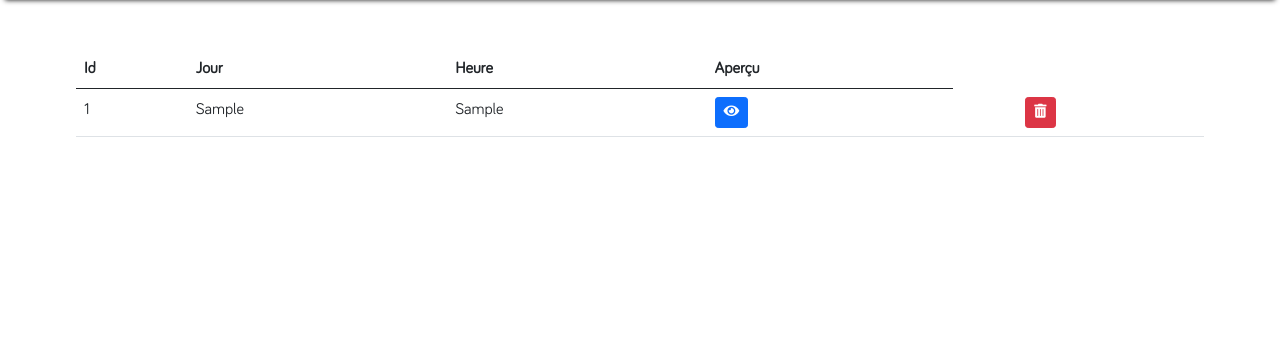
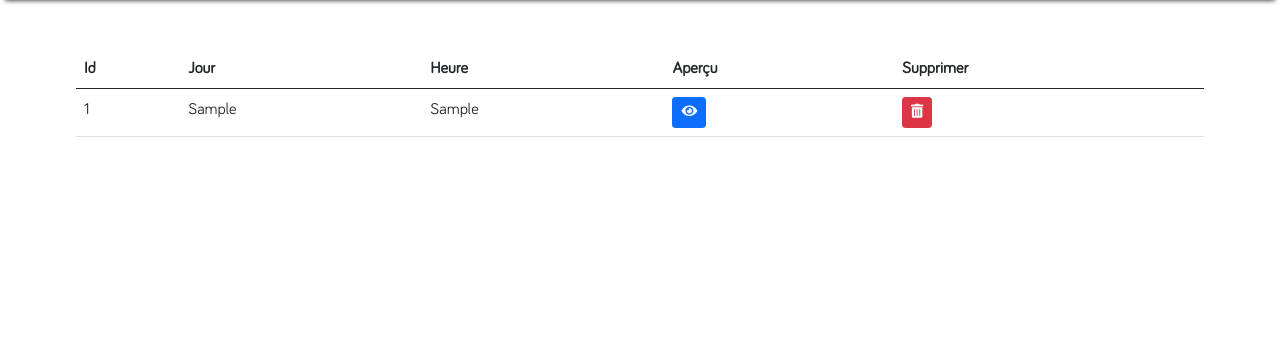
Before and after one commit to Mathar-sudo/winnerschool, a PHP site: template templates/horaire/index.php in a window 1280 px wide; the page is wider, and only the part inside the window is pictured. Shown: the part 96-436 px from the top of that part. Run offline with PHP 8.4, Linux system fonts and the light colour scheme; the visitor is signed in with stand-in values (Sample User, id 1); the template is opened without the code that fills it: most values are stand-ins (such as "Sample title", 1, 10 or a date in 2020).

Commit message:
Correctifs

```diff
--- a/templates/horaire/index.php
+++ b/templates/horaire/index.php
@@ -14,6 +14,7 @@
                 <th scope="col">Jour</th>
                 <th scope="col">Heure</th>
                 <th scope="col">Aperçu</th>
+                <th scope="col">Supprimer</th>
                 </tr>
             </thead>
             <tbody>
@@ -24,9 +25,9 @@
                     <td><?= $horaire->get_id_horaire() ?></td>
                     <td><?= $horaire->get_jour_horaire() ?></td>
                     <td><?= $horaire->get_heure_horaire() ?></td>
-                    <td><a href="?horaire=<?= $horaire->get_id_horaire() ?>"><button class="btn btn-primary btn-sm"><i class="fas fa-eye"></i></button></a><td>
+                    <td><a href="?horaire=<?= $horaire->get_id_horaire() ?>"><button class="btn btn-primary btn-sm"><i class="fas fa-eye"></i></button></a></td>
                     <td><button class="btn btn-danger btn-sm" id="supprimer_horaire"><i class="fas fa-trash-alt"></i></button>
-                    <a href="?supprimer_horaire=<?= $horaire->get_id_horaire() ?>" id="confirm_suppression" class="collapse"><button class="btn btn-danger btn-sm">Confirmer</button></a></td>
+                    <a href="?supprimer_horaire=<?= $horaire->get_id_horaire() ?>" id="confirm_suppression" style="display:none;"><button class="btn btn-danger btn-sm">Confirmer</button></a></td>
                 </tr>
                 <?php
                     }
@@ -35,13 +36,13 @@
         </table>
     </div>
     <script>
-$(document).ready(function(){
-    $("#supprimer_horaire").click(function(){
+    $(document).ready(function(){
+        $("#supprimer_horaire").click(function(){
 
-        $('#confirm_suppression').show();
+            $('#confirm_suppression').show();
+        });
     });
-});
-</script>
+    </script>
 <?php } ?>
 
 <?php $contenu = ob_get_clean(); ?>
```
